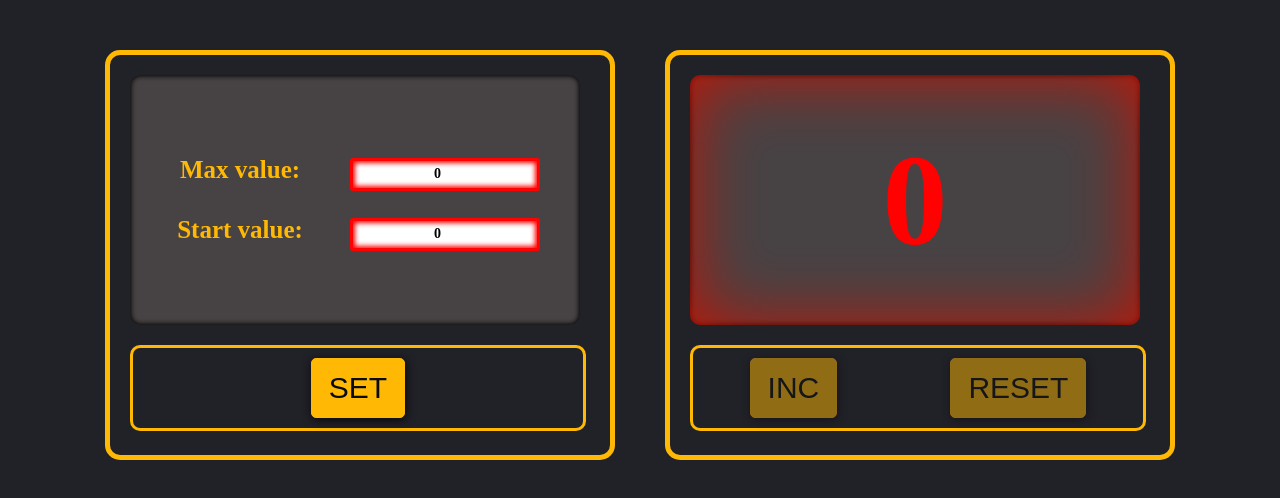
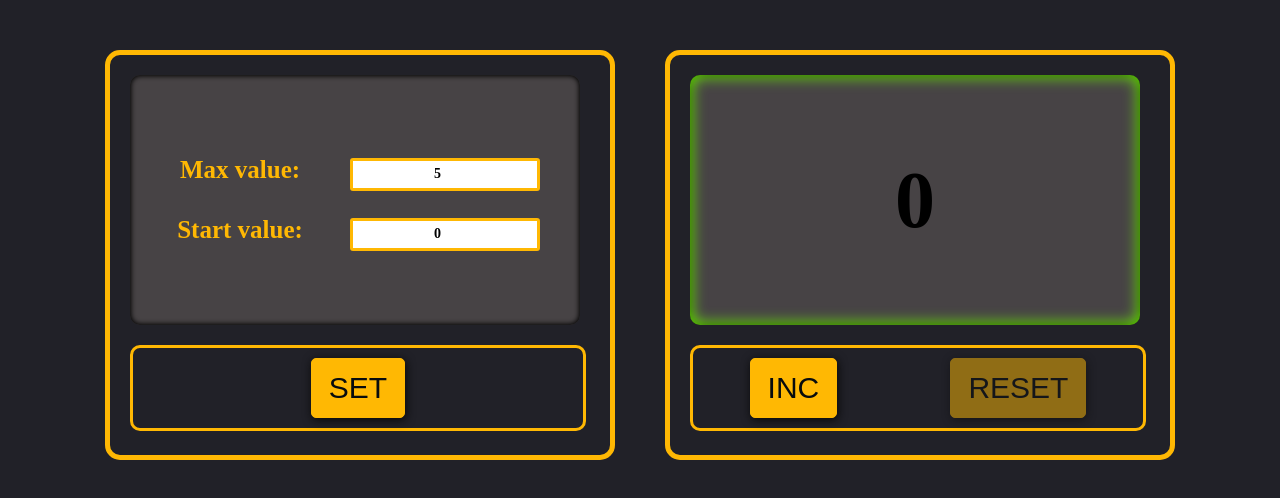
Before and after one commit to MariaShev777/counter, a React (Create React App) app: page / in a window 1280 px wide. Shown: the top 498 px of the page. Built offline with nearby package versions, Linux system fonts and the light colour scheme.

Commit message:
'set' button + max value limit in red on display

```diff
--- a/src/App.css
+++ b/src/App.css
@@ -91,7 +91,6 @@
   color: #ff0101;
   font-family: "Microsoft Sans Serif";
   font-weight: bolder;
-
 }
 
 .button {
--- a/src/App.tsx
+++ b/src/App.tsx
@@ -6,8 +6,17 @@
 
 function App() {
 
-    let [maxValue, setMaxValue] = useState(0);
-    let [startValue, setStartValue] = useState(0);
+    let [maxValue, setMaxValue] = useState<number>(5);
+    let [startValue, setStartValue] = useState<number>(0);
+
+    let [counter, setCounter] = useState<number>(0)
+
+    const increment = () => {
+        if (counter < maxValue) {
+            debugger
+            setCounter(counter + 1)
+        }
+    }
 
 
     const maxValueSet = (maxNum: number) => {
@@ -18,6 +27,16 @@
         setStartValue(startNum)
     }
 
+    const setCounterValue = () => {
+        setCounter(startValue)
+
+    }
+
+    const reset = () => {
+        setCounter(startValue)
+    }
+
+    const displayClass = `${counter === maxValue ? "count-display-error" : "display"}`
 
 
 
@@ -28,9 +47,15 @@
                 maxValue={maxValue}
                 maxValueSet={maxValueSet}
                 startValueSet={startValueSet}
+                setCounterValue={setCounterValue}
             />
+
             <Counter startValue={startValue}
-                     maxValue={maxValue}/>
+                     maxValue={maxValue}
+                     increment={increment}
+                     reset={reset}
+                     counter={counter}
+                     displayClass={displayClass}/>
         </div>
     )
 }
--- a/src/components/Counter.tsx
+++ b/src/components/Counter.tsx
@@ -6,25 +6,20 @@
 type CounterPropsType = {
     maxValue: number
     startValue: number
+    increment: () => void
+    reset: () => void
+    counter: number
+    displayClass: string
 }
 
 export const Counter = (props: CounterPropsType) => {
 
 
-    const [count, setCount] = useState<number>(props.startValue)
 
-    const incHandler = () => {
-        if (count < props.maxValue) setCount(count + 1);
-    }
+    const incDisabled = (props.counter === props.maxValue)
+    const resetDisabled = (props.counter === props.startValue)
 
-    const resetHandler = () => {
-        setCount(props.startValue)
-    }
-
-    const incDisabled = (count === props.maxValue)
-    const resetDisabled = (count === props.startValue)
-
-    const displayClass = (count === props.maxValue ? "count-display-error" : "display")
+    // const displayClass = (props.counter === props.maxValue ? "count-display-error" : "display")
 
     const incClass = `button
     ${incDisabled ? 'disabled' : ''}`
@@ -34,16 +29,21 @@
     ${resetDisabled ? 'disabled' : ''}`
 
 
-
     return (
         <div>
             <div className="container">
 
-                <div className={displayClass}>{count}</div>
+                <div className={props.displayClass}>{props.counter}</div>
 
                 <div className="buttons-display">
-                    <SuperButton name={'INC'} callback={incHandler} className={incClass} disabled={incDisabled} />
-                    <SuperButton name={'RESET'} callback={resetHandler} className={resetClass} disabled={resetDisabled} />
+                    <SuperButton name={'INC'}
+                                 callback={props.increment}
+                                 className={incClass}
+                                 disabled={incDisabled} />
+                    <SuperButton name={'RESET'}
+                                 callback={props.reset}
+                                 className={resetClass}
+                                 disabled={resetDisabled} />
                 </div>
 
             </div>
--- a/src/components/Settings.tsx
+++ b/src/components/Settings.tsx
@@ -8,7 +8,7 @@
     startValue: number
     maxValueSet: (maxNum: number) => void
     startValueSet: (startNum: number) => void
-
+    setCounterValue: () => void
 }
 
 export const Settings = (props: SettingsPropsType) => {
@@ -20,11 +20,15 @@
         props.startValueSet(startNum)
     }
 
-    const maxValueLimit = `${props.maxValue > props.startValue ? 'input-error' :
-        props.maxValue === props.startValue ? 'input-error' : 'input'}`
-    const startValueLimit = `${props.startValue < 0 ? 'input-error' :
-        props.maxValue === props.startValue ? 'input-error' : 'input'}`
 
+
+    const valueLimit =
+        `${props.startValue < 0
+            ? "input-error"
+            : props.maxValue < props.startValue
+                ? "input-error"
+                : props.maxValue === props.startValue
+                    ? "input-error" : "input"}`
 
     return (
         <div>
@@ -35,12 +39,19 @@
                             Start value:
                         </div>
                         <div>
-                            <SuperInput value={props.maxValue} className={maxValueLimit}  callback={maxValueChangeHandler}/>
-                            <SuperInput value={props.startValue} className={startValueLimit} callback={startValueChangeHandler}/>
+                            <SuperInput value={props.maxValue}
+                                        className={valueLimit}
+                                        callback={maxValueChangeHandler}/>
+                            <SuperInput value={props.startValue}
+                                        className={valueLimit}
+                                        callback={startValueChangeHandler}/>
                         </div>
                 </div>
                     <div className="buttons-display">
-                        <SuperButton callback={()=>{}} className={'button'} disabled name={'SET'}/>
+                        <SuperButton name={'SET'}
+                                     callback={props.setCounterValue}
+                                     className={'button'}
+                                     disabled={false} />
                     </div>
 
                 </div>
--- a/src/components/SuperInput.tsx
+++ b/src/components/SuperInput.tsx
@@ -10,7 +10,7 @@
 export const SuperInput = (props: SuperInputPropsType) => {
 
     const onChangeHandler = (e: ChangeEvent<HTMLInputElement>) => {
-        props.callback(e.currentTarget.value)
+        props.callback(+e.currentTarget.value)
     }
 
 
```
